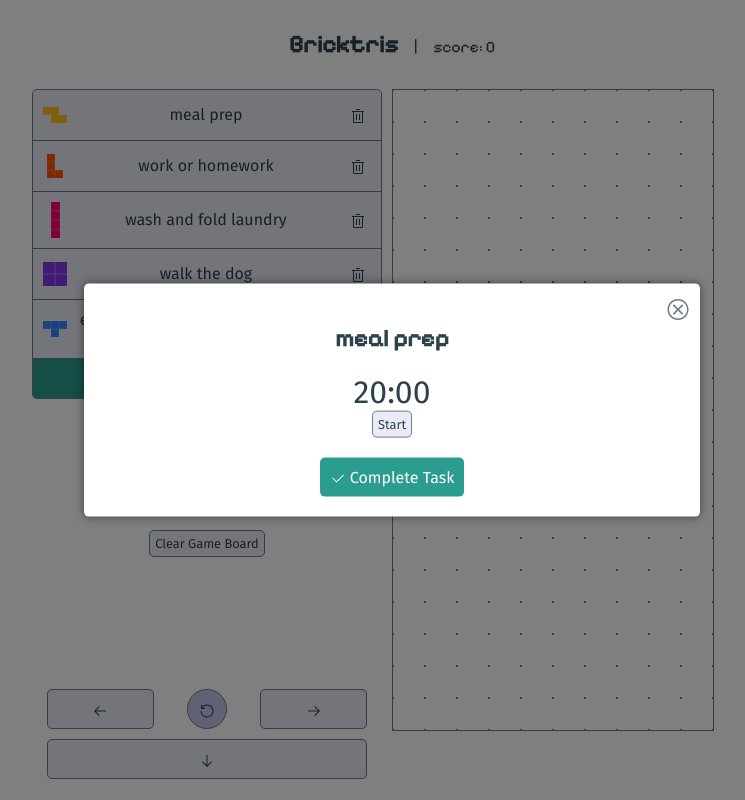
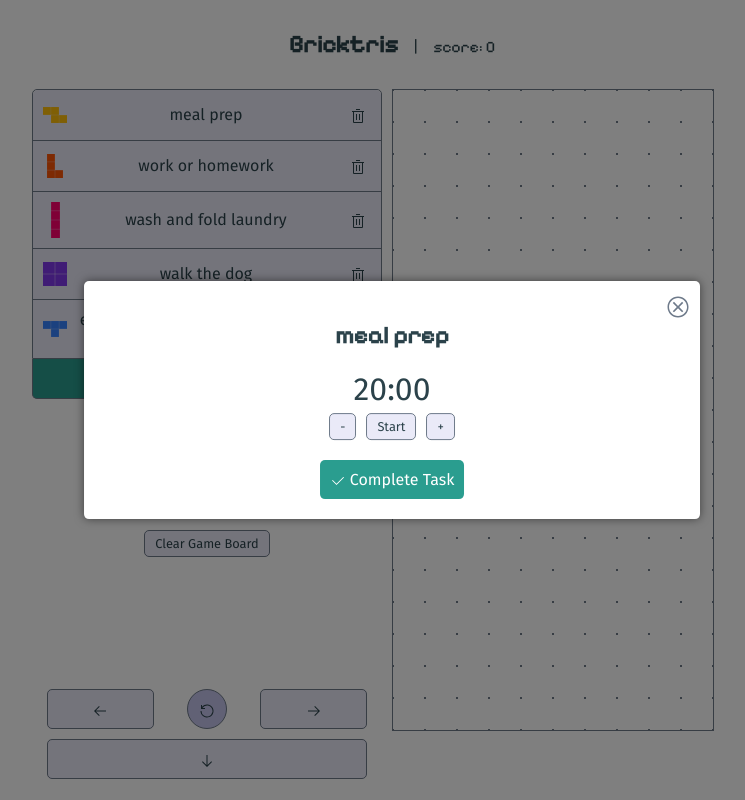
Before and after one commit to farosFreed/Bricktris, a Nuxt app: page / in a window 1280 px wide. Both pictures are taken after a click on the item "meal prep". Shown: the whole page, without its empty margins (248-993 px from the left). Built offline with nearby package versions, Linux system fonts and the light colour scheme.

Commit message:
add - + buttons to timer, build

```diff
--- a/assets/styles/main.css
+++ b/assets/styles/main.css
@@ -44,7 +44,7 @@ button:hover {
 }
 
 button.small {
-  padding: calc($spacer/2);
+  padding: calc($spacer/2) 10px;
   font-size: 0.8rem;
 }
 
--- a/assets/styles/main.min.css
+++ b/assets/styles/main.min.css
@@ -1 +1 @@
-@font-face{font-family:"FiraSans";src:url(/fonts/firasans/FiraSans-Regular.ttf) format("truetype")}@font-face{font-family:"PixelifySans";src:url(/fonts/pixelifysans/static/PixelifySans-Regular.ttf) format("truetype")}body,html,div,button,label{font-family:"FiraSans", sans-serif;color:#2b424a}h1,h2,h3,.score{font-family:"PixelifySans", sans-serif}body{margin:0;padding:0}button{background-color:#eaeaf8;border:1px solid #6e7a8a;border-radius:5px;padding:10px;font-size:1rem;color:#2b424a;cursor:pointer}button:hover{background-color:#c4c4eb}button.small{padding:calc($spacer/2);font-size:0.8rem}.primary-btn{background-color:#2a9d8f;color:white;border:none;border-radius:5px;padding:10px;font-size:1rem;cursor:pointer}.primary-btn:hover{background-color:#1f756a}.twocol{margin:0 auto;height:calc(100vh - 100px);display:grid;grid-template-columns:1fr 1fr}.twocol .leftcol{display:grid;padding:0 10px;align-content:space-between;text-align:center;justify-content:right}.twocol .rightcol{display:flex;justify-content:left;align-items:flex-start}@media (max-width: 575.98px) and (orientation: portrait){.twocol{max-width:575.98px;grid-template-columns:1fr}.twocol .leftcol,.twocol .rightcol{padding:0;justify-content:center}}
+@font-face{font-family:"FiraSans";src:url(/fonts/firasans/FiraSans-Regular.ttf) format("truetype")}@font-face{font-family:"PixelifySans";src:url(/fonts/pixelifysans/static/PixelifySans-Regular.ttf) format("truetype")}body,html,div,button,label{font-family:"FiraSans", sans-serif;color:#2b424a}h1,h2,h3,.score{font-family:"PixelifySans", sans-serif}body{margin:0;padding:0}button{background-color:#eaeaf8;border:1px solid #6e7a8a;border-radius:5px;padding:10px;font-size:1rem;color:#2b424a;cursor:pointer}button:hover{background-color:#c4c4eb}button.small{padding:calc($spacer/2) 10px;font-size:0.8rem}.primary-btn{background-color:#2a9d8f;color:white;border:none;border-radius:5px;padding:10px;font-size:1rem;cursor:pointer}.primary-btn:hover{background-color:#1f756a}.twocol{margin:0 auto;height:calc(100vh - 100px);display:grid;grid-template-columns:1fr 1fr}.twocol .leftcol{display:grid;padding:0 10px;align-content:space-between;text-align:center;justify-content:right}.twocol .rightcol{display:flex;justify-content:left;align-items:flex-start}@media (max-width: 575.98px) and (orientation: portrait){.twocol{max-width:575.98px;grid-template-columns:1fr}.twocol .leftcol,.twocol .rightcol{padding:0;justify-content:center}}
--- a/assets/styles/main.scss
+++ b/assets/styles/main.scss
@@ -42,7 +42,7 @@ button {
     background-color: darken($button-background, 10%);
   }
   &.small {
-    padding: calc($spacer/2);
+    padding: calc($spacer/2) $spacer;
     font-size: 0.8rem;
   }
 }
--- a/components/Timer.vue
+++ b/components/Timer.vue
@@ -1,9 +1,13 @@
 <template>
   <div class="pomodoro">
     <div class="timer">{{ formatTime }}</div>
-    <button v-if="time > 0" @click="toggleTimer" class="toggle-button small">
-      {{ isPaused ? "Start" : "Pause" }}
-    </button>
+    <div v-if="time > 0">
+      <button @click="time -= 60" class="minus-button small">-</button>
+      <button @click="toggleTimer" class="toggle-button small">
+        {{ isPaused ? "Start" : "Pause" }}
+      </button>
+      <button @click="time += 60" class="plus-button small">+</button>
+    </div>
   </div>
 </template>
 
@@ -72,6 +76,7 @@ export default {
     font-size: 2rem;
   }
   button {
+    margin: calc($spacer/2);
     margin-bottom: calc($spacer * 2);
   }
 }
```
